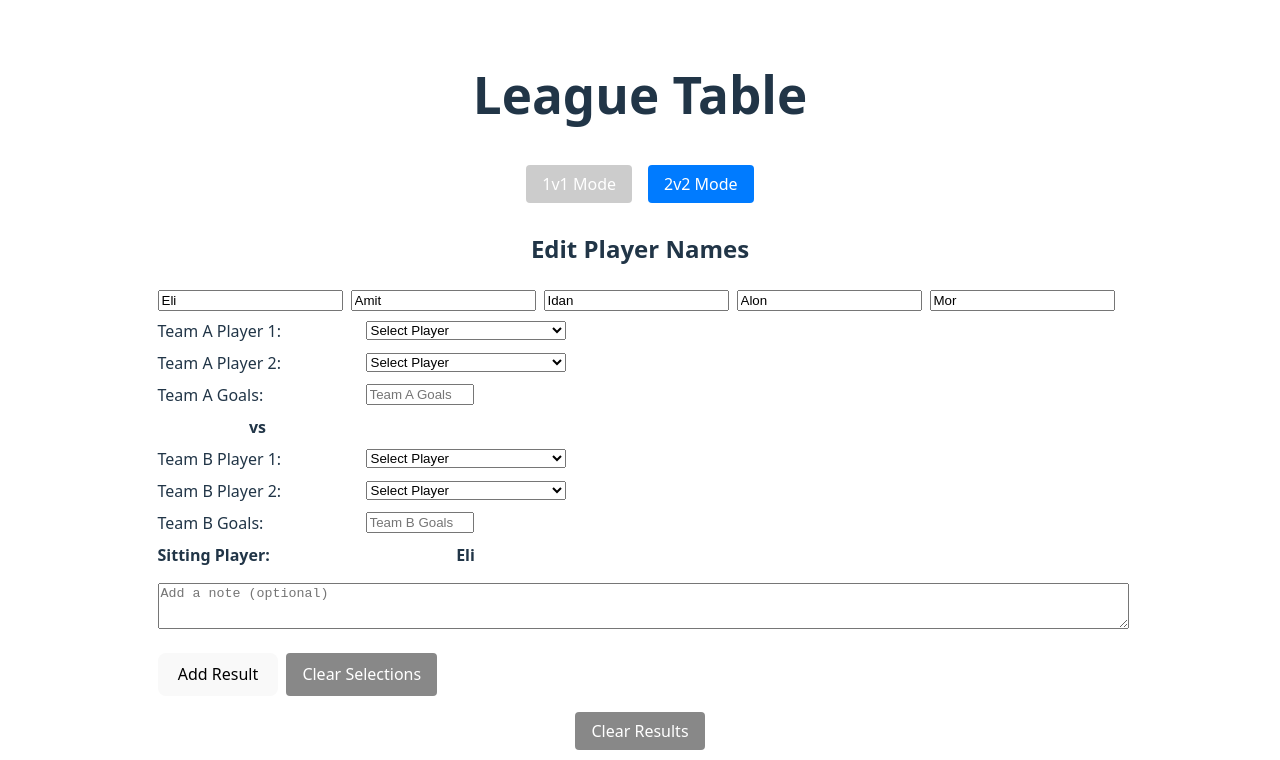
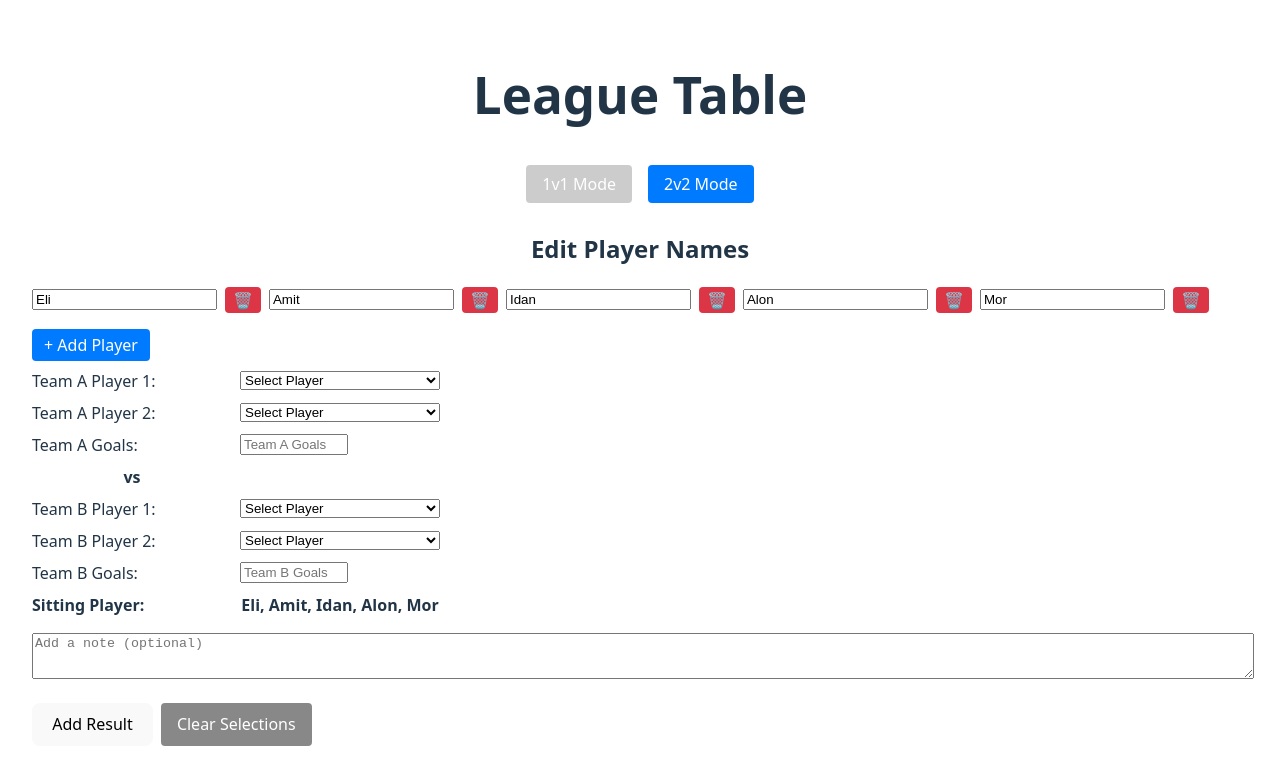
Before and after one commit to amitzbb/league-table, a React (Vite) app in the folder league-table/: page / in a window 1280 px wide. Shown: the top 760 px of the page. Built offline with nearby package versions, Linux system fonts and the light colour scheme.

Commit message:
more changes

```diff
--- a/league-table/src/App.jsx
+++ b/league-table/src/App.jsx
@@ -269,13 +269,17 @@ function App() {
       const teamAPlayers = [form.teamA1, form.teamA2].filter(Boolean);
       const teamBPlayers = [form.teamB1, form.teamB2].filter(Boolean);
       const allSelected = [...teamAPlayers, ...teamBPlayers];
-      const sittingPlayer = playerNames.find(p => !allSelected.includes(p));
-      if (teamAPlayers.length !== 2 || teamBPlayers.length !== 2 || !sittingPlayer) {
-        setError('All 5 players must be assigned (2 per team + 1 sitting)!');
+      const sittingPlayers = playerNames.filter(p => !allSelected.includes(p));
+      if (teamAPlayers.length !== 2 || teamBPlayers.length !== 2) {
+        setError('Each team must have exactly 2 players!');
         return;
       }
       if (new Set(allSelected).size !== 4) {
         setError('Each player can only be selected once!');
+        return;
+      }
+      if (playerNames.length > 4 && sittingPlayers.length < 1) {
+        setError('There must be at least one sitting player!');
         return;
       }
       if (form.teamAGoals === '' || form.teamBGoals === '' || isNaN(form.teamAGoals) || isNaN(form.teamBGoals)) {
@@ -290,7 +294,7 @@ function App() {
           idx === editIndex
             ? (gameMode === '1v1'
                 ? { home: form.home, away: form.away, homeGoals: Number(form.homeGoals), awayGoals: Number(form.awayGoals), note: form.note }
-                : { teamA: [form.teamA1, form.teamA2].join(', '), teamB: [form.teamB1, form.teamB2].join(', '), teamAGoals: Number(form.teamAGoals), teamBGoals: Number(form.teamBGoals), sittingPlayer: playerNames.find(p => ![form.teamA1, form.teamA2, form.teamB1, form.teamB2].includes(p)), note: form.note }
+                : { teamA: [form.teamA1, form.teamA2].join(', '), teamB: [form.teamB1, form.teamB2].join(', '), teamAGoals: Number(form.teamAGoals), teamBGoals: Number(form.teamBGoals), sittingPlayer: playerNames.length > 4 ? playerNames.filter(p => ![form.teamA1, form.teamA2, form.teamB1, form.teamB2].includes(p)).join(', ') : '', note: form.note }
               )
             : item
         )
@@ -301,7 +305,7 @@ function App() {
         ...r,
         gameMode === '1v1'
           ? { home: form.home, away: form.away, homeGoals: Number(form.homeGoals), awayGoals: Number(form.awayGoals), note: form.note }
-          : { teamA: [form.teamA1, form.teamA2].join(', '), teamB: [form.teamB1, form.teamB2].join(', '), teamAGoals: Number(form.teamAGoals), teamBGoals: Number(form.teamBGoals), sittingPlayer: playerNames.find(p => ![form.teamA1, form.teamA2, form.teamB1, form.teamB2].includes(p)), note: form.note }
+          : { teamA: [form.teamA1, form.teamA2].join(', '), teamB: [form.teamB1, form.teamB2].join(', '), teamAGoals: Number(form.teamAGoals), teamBGoals: Number(form.teamBGoals), sittingPlayer: playerNames.length > 4 ? playerNames.filter(p => ![form.teamA1, form.teamA2, form.teamB1, form.teamB2].includes(p)).join(', ') : '', note: form.note }
       ]);
     }
 
@@ -355,6 +359,37 @@ function App() {
     setError('');
   };
 
+  // Add/remove player handlers
+  const handleAddPlayer = () => {
+    setPlayerNames((prev) => [...prev, `Player ${prev.length + 1}`]);
+  };
+  const handleRemovePlayer = (idx) => {
+    const nameToRemove = playerNames[idx];
+    setPlayerNames((prev) => prev.filter((_, i) => i !== idx));
+    setResults((prev) => prev.filter(r => {
+      if (gameMode === '1v1') {
+        return r.home !== nameToRemove && r.away !== nameToRemove;
+      } else {
+        const teamA = r.teamA.split(',').map(p => p.trim());
+        const teamB = r.teamB.split(',').map(p => p.trim());
+        return !teamA.includes(nameToRemove) && !teamB.includes(nameToRemove) && r.sittingPlayer !== nameToRemove;
+      }
+    }));
+    // Reset form if it referenced the removed player
+    setForm(f => {
+      const fields = ['home', 'away', 'teamA1', 'teamA2', 'teamB1', 'teamB2', 'sittingPlayer'];
+      let changed = false;
+      const newForm = { ...f };
+      fields.forEach(field => {
+        if (f[field] === nameToRemove) {
+          newForm[field] = '';
+          changed = true;
+        }
+      });
+      return changed ? newForm : f;
+    });
+  };
+
   return (
     <div className="container">
       <h1>League Table</h1>
@@ -392,18 +427,35 @@ function App() {
 
       <div className="player-names-edit">
         <h2>Edit Player Names</h2>
-        <form onSubmit={e => e.preventDefault()}>
+        <form onSubmit={e => e.preventDefault()} style={{ display: 'flex', flexWrap: 'wrap', gap: 8 }}>
           {playerNames.map((name, idx) => (
+            <div key={idx} style={{ display: 'flex', alignItems: 'center', gap: 4 }}>
               <input
-              key={idx}
                 type="text"
                 value={name}
                 onChange={e => handleNameChange(idx, e.target.value)}
                 placeholder={`Player ${idx + 1}`}
                 maxLength={20}
-              style={{ marginRight: 8, marginBottom: 8 }}
+                style={{ marginRight: 4, marginBottom: 8 }}
               />
+              <button
+                type="button"
+                onClick={() => handleRemovePlayer(idx)}
+                disabled={playerNames.length <= 2}
+                style={{ background: '#dc3545', color: '#fff', border: 'none', borderRadius: 4, cursor: playerNames.length > 2 ? 'pointer' : 'not-allowed', padding: '2px 8px', marginBottom: 8 }}
+                title="Remove Player"
+              >
+                🗑️
+              </button>
+            </div>
           ))}
+          <button
+            type="button"
+            onClick={handleAddPlayer}
+            style={{ background: '#007bff', color: '#fff', border: 'none', borderRadius: 4, cursor: 'pointer', padding: '2px 12px', height: 32, marginBottom: 8 }}
+          >
+            + Add Player
+          </button>
         </form>
       </div>
 
@@ -516,10 +568,14 @@ function App() {
               <label style={{ minWidth: '200px', textAlign: 'left' }}>Team B Goals:</label>
               <input type="number" name="teamBGoals" min="0" value={form.teamBGoals} onChange={handleChange} placeholder="Team B Goals" required style={{ width: '100px' }} />
             </div>
+            {playerNames.length > 4 && (
               <div style={{ display: 'flex', alignItems: 'center', gap: '8px' }}>
-              <label style={{ minWidth: '200px', textAlign: 'left', fontWeight: 'bold' }}>Sitting Player:</label>
-              <span style={{ width: '200px', fontWeight: 'bold' }}>{playerNames.find(p => ![form.teamA1, form.teamA2, form.teamB1, form.teamB2].includes(p)) || '-'}</span>
+                <label style={{ minWidth: '200px', textAlign: 'left', fontWeight: 'bold' }}>Sitting Player{playerNames.length > 5 ? 's' : ''}:</label>
+                <span style={{ width: '200px', fontWeight: 'bold' }}>
+                  {playerNames.filter(p => ![form.teamA1, form.teamA2, form.teamB1, form.teamB2].includes(p)).join(', ') || '-'}
+                </span>
               </div>
+            )}
             <textarea
               name="note"
               value={form.note}
```
Lines whose indentation alone changed are shown as unchanged.
